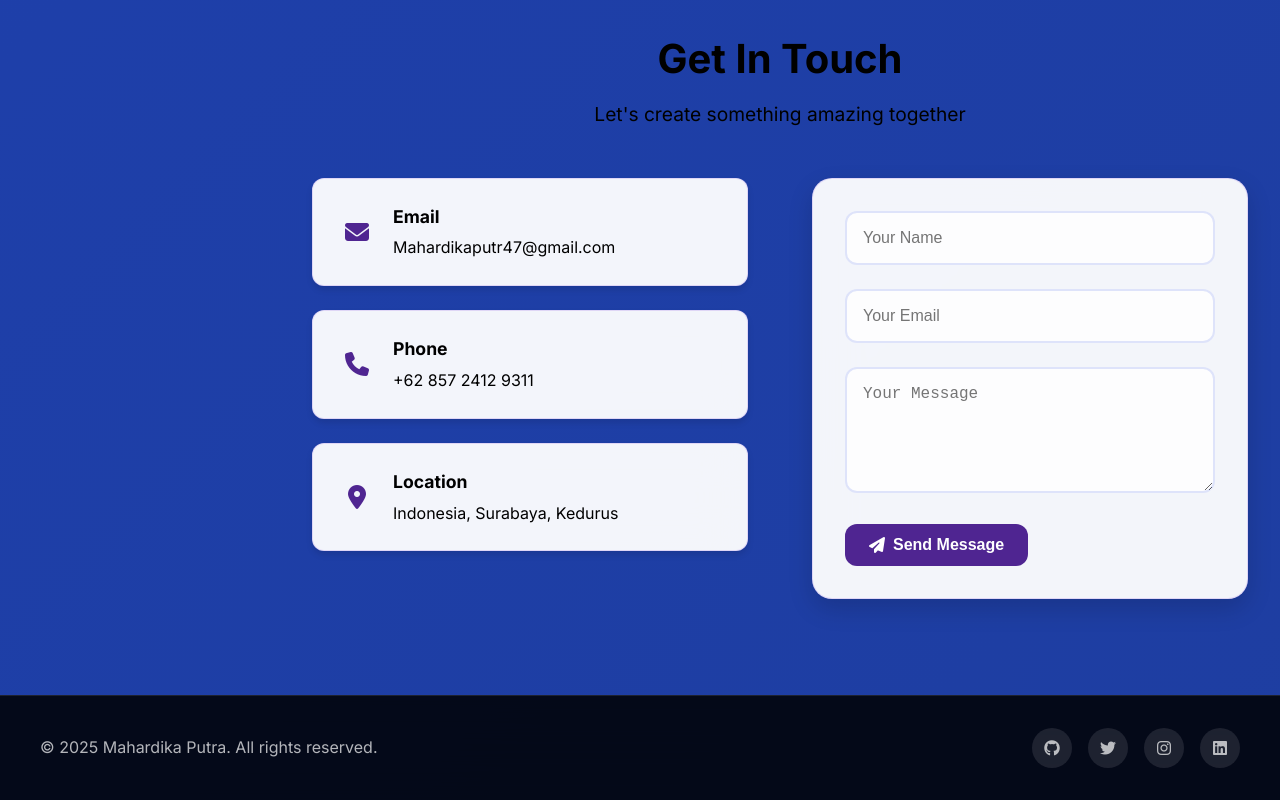
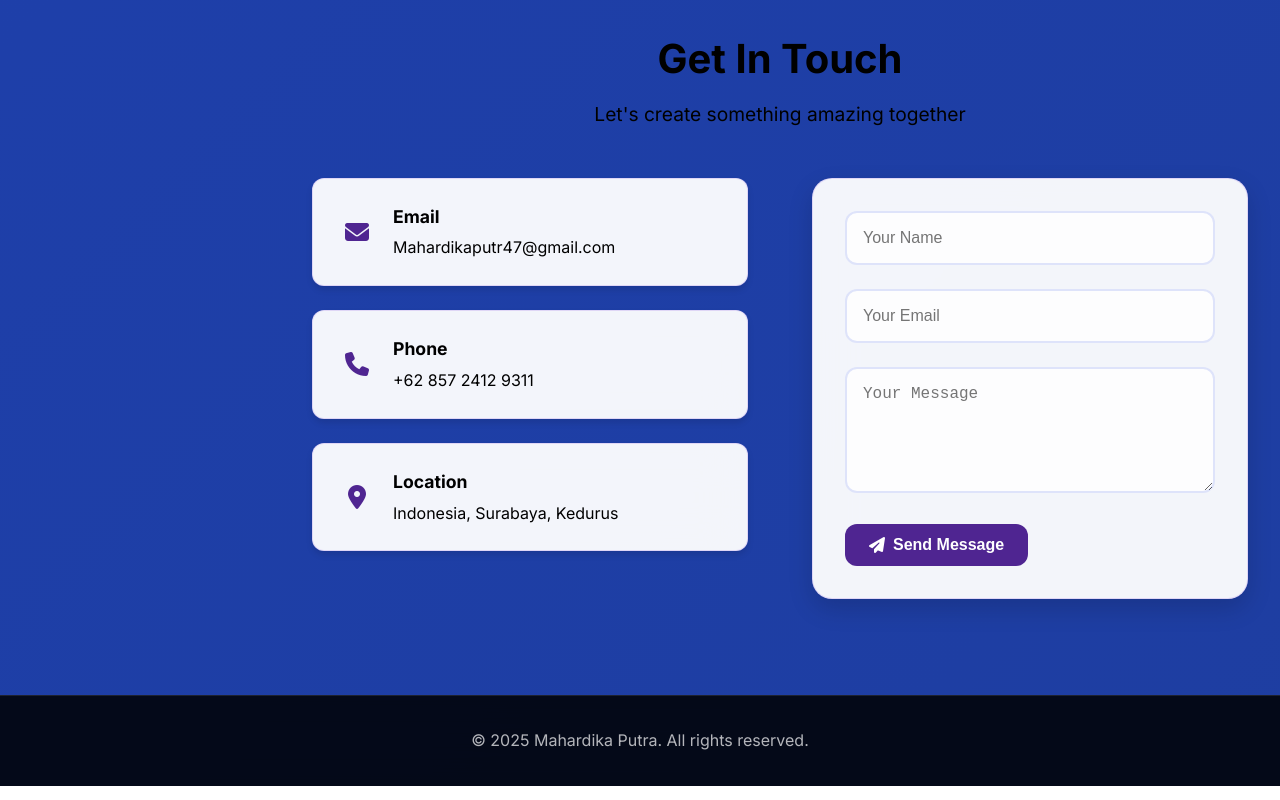
Before and after one commit to QzDevz/ITClub-BelajarHTML, a plain HTML site: page ITClub/index.html in a window 1280 px wide. Shown: the part 2772-3572 px from the top of the page. Drawn offline with nearby package versions, Linux system fonts and the light colour scheme.

Commit message:
Removed Unnecessary Feature
(-) Floater-Socials

```diff
--- a/ITClub/index.html
+++ b/ITClub/index.html
@@ -323,29 +323,16 @@
         <footer class="footer">
             <div class="footer-content">
                 <p>&copy; 2025 Mahardika Putra. All rights reserved.</p>
-                <div class="footer-social">
-                    <a href="https://github.com/QzDevz" class="social-link">
-                        <i class="fab fa-github"></i>
-                    </a>
-                    <a href="#" class="social-link">
-                        <i class="fab fa-twitter"></i>
-                    </a>
-                    <a href="#" class="social-link">
-                        <i class="fab fa-instagram"></i>
-                    </a>
-                    <a href="#" class="social-link">
-                        <i class="fab fa-linkedin"></i>
-                    </a>
-                </div>
+                <div class="footer-social"></div>
             </div>
         </footer>
     </div>
 
     <script src="https://cdnjs.cloudflare.com/ajax/libs/aos/2.3.4/aos.js"></script>
     <script>
-        // Simple loading overlay handler
+
         document.addEventListener('DOMContentLoaded', function() {
-            // Initialize AOS
+            // AOS
             AOS.init({
                 duration: 800,
                 easing: 'ease-out',
@@ -353,10 +340,9 @@
                 offset: 100
             });
 
-            // Simple loading overlay removal
             const loadingOverlay = document.getElementById('loading-overlay');
             if (loadingOverlay) {
-                // Hide loading overlay after short delay
+
                 setTimeout(() => {
                     loadingOverlay.classList.add('hidden');
                     setTimeout(() => {
@@ -367,7 +353,7 @@
                 }, 1500);
             }
 
-            // Smooth scrolling for navigation
+            // Smooth
             document.querySelectorAll('a[href^="#"]').forEach(anchor => {
                 anchor.addEventListener('click', function (e) {
                     e.preventDefault();
@@ -381,7 +367,6 @@
                 });
             });
 
-            // Active navigation highlighting
             const sections = document.querySelectorAll('section');
             const navItems = document.querySelectorAll('.nav-item');
 
--- a/ITClub/style.css
+++ b/ITClub/style.css
@@ -669,7 +669,7 @@ body {
 
 .footer-content {
     display: flex;
-    justify-content: space-between;
+    justify-content: center;
     align-items: center;
     max-width: 1200px;
     margin: 0 auto;
@@ -680,7 +680,7 @@ body {
 }
 
 .footer-social {
-    display: flex;
+    display: -webkit-flex;
     gap: 1rem;
 }
 
```
